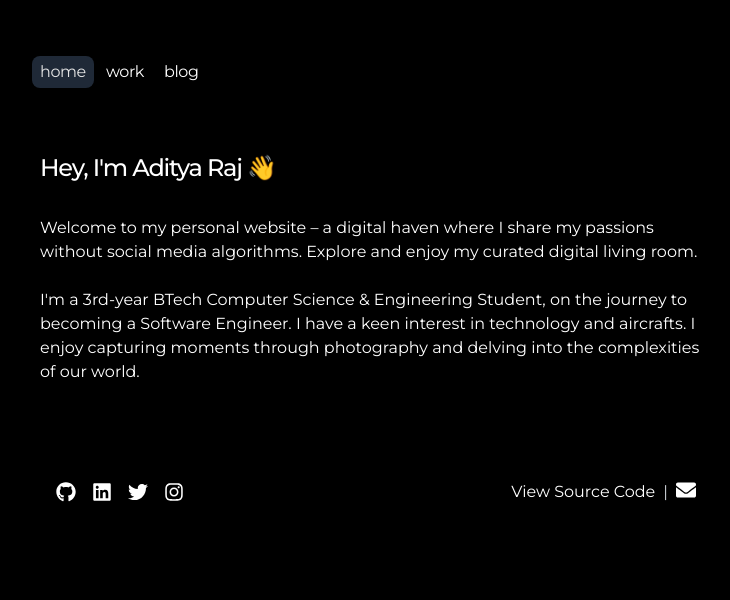
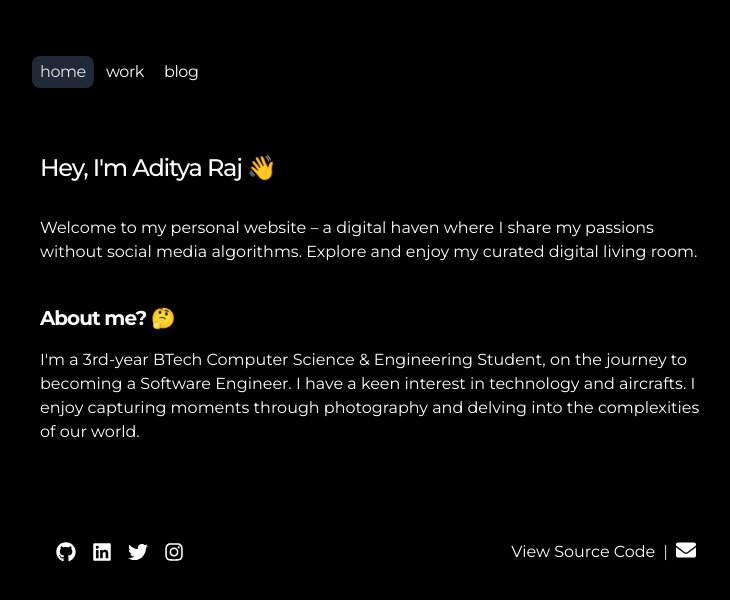
Before and after one commit to adistrim/adistrimdotin, a Next.js app: page / in a window 1280 px wide. Shown: the top 600 px of the page, without its empty margins (264-994 px from the left). Built offline with nearby package versions, Linux system fonts and the light colour scheme.

Commit message:
added more context in the content

```diff
--- a/src/app/page.tsx
+++ b/src/app/page.tsx
@@ -8,6 +8,9 @@ export default function Home() {
         Welcome to my personal website – a digital haven where I share my passions without social media algorithms. Explore and enjoy my curated digital living room.
       </p>
       <br />
+      <h1 className='font-bold mt-4 text-xl mb-4 tracking-tighter'>
+        About me? 🤔
+      </h1>
       <p className='prose prose-neutral dark:prose-invert'>
         I'm a 3rd-year BTech Computer Science & Engineering Student, on the journey to becoming a Software Engineer. I have a keen interest in technology and aircrafts. I enjoy capturing moments through photography and delving into the complexities of our world.
       </p>
```
